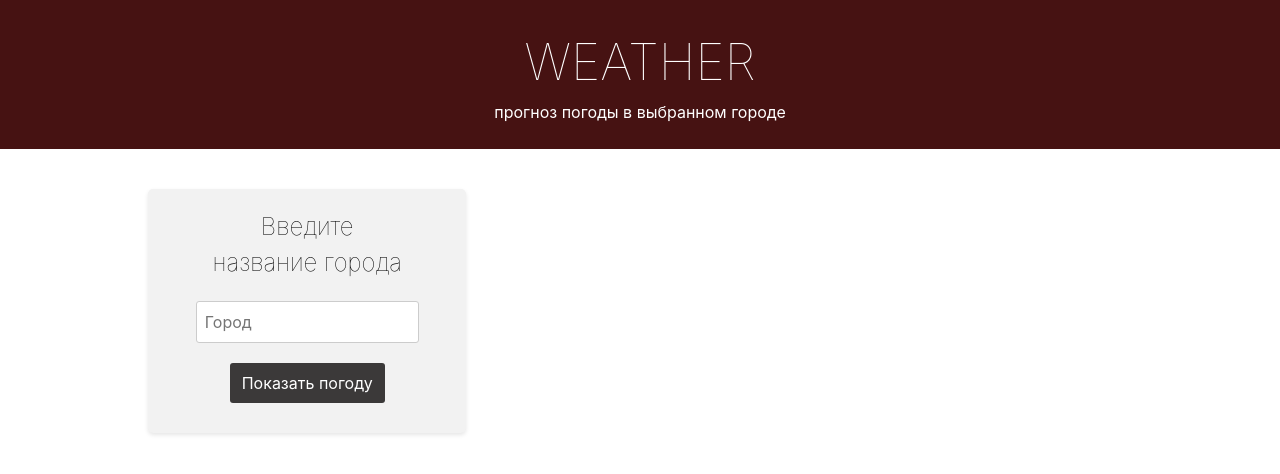
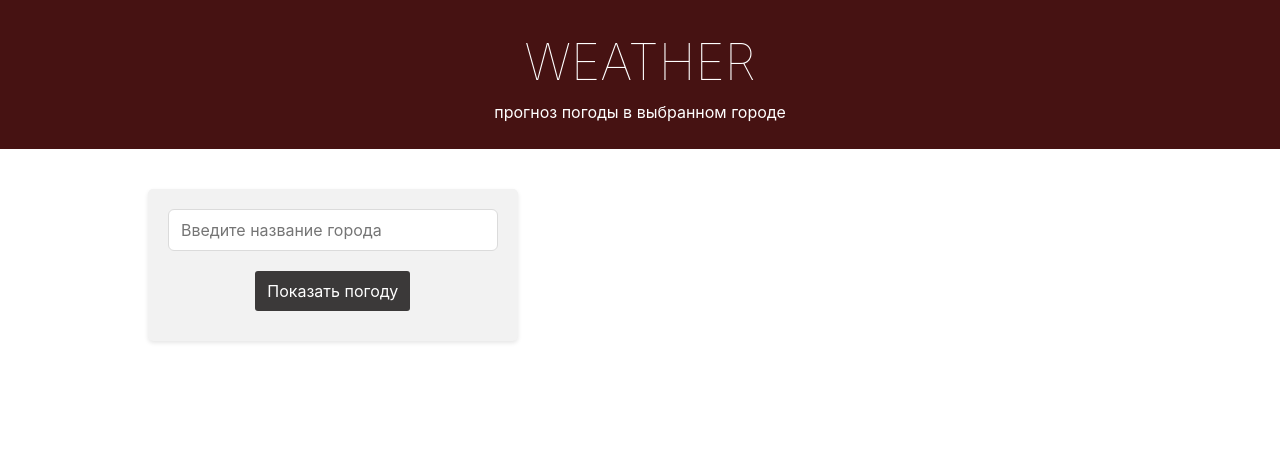
Before and after one commit to pavelisik/weather, a React (Vite) app: page / in a window 1280 px wide. Shown: the top 474 px of the page. Built offline with nearby package versions, Linux system fonts and the light colour scheme.

Commit message:
city input form with autocomplete

```diff
--- a/package.json
+++ b/package.json
@@ -10,12 +10,15 @@
     "preview": "vite preview"
   },
   "dependencies": {
+    "axios": "^1.11.0",
+    "lodash.debounce": "^4.0.8",
     "react": "^19.1.1",
     "react-dom": "^19.1.1",
     "react-hook-form": "^7.62.0"
   },
   "devDependencies": {
     "@eslint/js": "^9.33.0",
+    "@types/lodash.debounce": "^4.0.9",
     "@types/react": "^19.1.10",
     "@types/react-dom": "^19.1.7",
     "@vitejs/plugin-react": "^5.0.0",
--- a/src/components/MainForm.module.css
+++ b/src/components/MainForm.module.css
@@ -11,11 +11,53 @@ h2 {
 }
 
 .city {
-    width: 80%;
-    padding: 8px;
+    width: 100%;
+    padding: 8px 12px;
     margin-bottom: 10px;
-    border: 1px solid #ccc;
-    border-radius: 3px;
+    border: 1px solid #dbdbdb;
+    border-radius: 6px;
+    outline: none;
+}
+
+.city:focus,
+.city:active {
+    border-color: #cccccc;
+}
+
+.inputWrapper {
+    position: relative;
+    width: 100%;
+}
+
+.suggestions {
+    position: absolute;
+    top: calc(100% - 15px);
+    left: 0;
+    right: 0;
+    z-index: 999;
+    background: #fff;
+    border: 1px solid #cccccc;
+    border-top: none;
+    border-radius: 0 0 6px 6px;
+    padding: 0;
+    overflow: hidden;
+    list-style: none;
+}
+
+.suggestions li {
+    background-color: #ffffff;
+    text-align: left;
+    padding: 5px 12px;
+    cursor: pointer;
+    transition: background-color 0.15s ease-in-out;
+}
+
+.suggestions li:last-child {
+    padding-bottom: 8px;
+}
+
+.suggestions li:hover {
+    background-color: #f1f1f1;
 }
 
 button {
@@ -32,3 +74,9 @@ button {
 button:hover {
     background-color: #000000;
 }
+
+.error {
+    color: red;
+    font-size: 13px;
+    margin-top: 4px;
+}
--- a/src/components/MainForm.tsx
+++ b/src/components/MainForm.tsx
@@ -1,14 +1,35 @@
 import { useForm, type SubmitHandler } from 'react-hook-form';
+import { useState, useRef, useEffect } from 'react';
+import axios from 'axios';
 import styles from './MainForm.module.css';
 
 interface CityForm {
     city: string;
 }
 
+interface Suggestion {
+    value: string;
+    data: {
+        city: string;
+        region: string;
+        region_type: string;
+        region_with_type: string;
+    };
+}
+
+// данные для API автокомплита
+const suggestionUrl = 'https://suggestions.dadata.ru/suggestions/api/4_1/rs/suggest/address';
+const suggestionToken = '038cf03c0fcdeaf71d01807fc055484d186fdf0e';
+
+// минимальное число вводимых символов для срабатывания автокомплита
+const minInputSymbols = 2;
+
 const MainForm = () => {
     const {
         register,
         handleSubmit,
+        setValue,
+        getValues,
         formState: { errors },
     } = useForm<CityForm>({
         defaultValues: {
@@ -16,30 +37,109 @@ const MainForm = () => {
         },
     });
 
+    const [suggestions, setSuggestions] = useState<Suggestion[]>([]);
+    const wrapperRef = useRef<HTMLDivElement>(null);
+
+    // запрос на поиск подсказок для автокомплита
+    const fetchSuggestions = async (query: string) => {
+        // если ничего не введено или если введено меньше 2 символов - обнуляем массив с подсказками
+        const trimmedQuery = query.trim();
+        if (trimmedQuery.length < minInputSymbols) {
+            setSuggestions([]);
+            return;
+        }
+        try {
+            const { data } = await axios.post(
+                suggestionUrl,
+                {
+                    query,
+                    count: 5,
+                    from_bound: { value: 'city' },
+                    to_bound: { value: 'city' },
+                },
+                {
+                    headers: {
+                        'Content-Type': 'application/json',
+                        Accept: 'application/json',
+                        Authorization: `Token ${suggestionToken}`,
+                    },
+                }
+            );
+            setSuggestions(data.suggestions || []);
+        } catch (error) {
+            console.error('Ошибка получения подсказок:', error);
+        }
+    };
+
+    // функция изменения текста в input
+    const handleInputChange = (e: React.ChangeEvent<HTMLInputElement>) => {
+        const val = e.target.value;
+        setValue('city', val);
+        fetchSuggestions(val);
+    };
+
+    // функция выбора подсказки из автокомплита
+    const handleSelect = (city: string) => {
+        setValue('city', city);
+        setSuggestions([]);
+    };
+
+    // функция при фокусе на input
+    const handleFocus = () => {
+        const currentVal = getValues('city');
+        if (currentVal.trim().length >= minInputSymbols) {
+            fetchSuggestions(currentVal);
+        }
+    };
+
+    // закрытие автокомплита по клику вне области
+    useEffect(() => {
+        const handleClickOutside = (e: MouseEvent) => {
+            if (wrapperRef.current && !wrapperRef.current.contains(e.target as Node)) {
+                setSuggestions([]);
+            }
+        };
+        document.addEventListener('mousedown', handleClickOutside);
+        return () => {
+            document.removeEventListener('mousedown', handleClickOutside);
+        };
+    }, []);
+
+    // отправка значения при нажатии на кнопку
     const onSubmit: SubmitHandler<CityForm> = async (data) => {
         console.log(`Погода для города ${data.city}`);
     };
 
     return (
         <div className={styles.mainForm}>
-            <form onSubmit={handleSubmit(onSubmit, () => {})} noValidate>
-                <h2>Введите название города</h2>
+            <form onSubmit={handleSubmit(onSubmit)} noValidate autoComplete="off">
+                {/* <h2>Введите название города</h2> */}
+                <div className={styles.inputWrapper} ref={wrapperRef}>
+                    {/* форма для ввода города */}
                     <input
                         type="text"
                         className={styles.city}
-                    {...register('city', {
-                        required: 'Введите название города',
-                        maxLength: {
-                            value: 40,
-                            message: 'Имя не должно превышать 40 символов',
-                        },
-                    })}
-                    placeholder="Город"
+                        {...register('city', { required: 'Введите название города' })}
+                        placeholder="Введите название города"
+                        onChange={handleInputChange}
+                        onFocus={handleFocus}
                         aria-required="true"
                         aria-invalid={!!errors.city}
                     />
-
+                    {/* вывод автокомплита для города */}
+                    {suggestions.length > 0 && (
+                        <ul className={styles.suggestions} role="listbox">
+                            {suggestions.map(({ data }, index) => (
+                                <li key={index} onClick={() => handleSelect(data.city)} role="option">
+                                    {data.city} ({data.region_with_type})
+                                </li>
+                            ))}
+                        </ul>
+                    )}
+                </div>
                 <button type="submit">Показать погоду</button>
+                {/* вывод ошибок формы */}
+                {errors.city && <p className={styles.error}>{errors.city.message}</p>}
             </form>
         </div>
     );
--- a/src/layouts/Content.module.css
+++ b/src/layouts/Content.module.css
@@ -7,16 +7,14 @@
 
 .leftColumn {
     flex: 1;
-    flex-basis: 35%;
-    display: flex;
+    flex-basis: 40%;
     align-items: center;
     align-self: flex-start;
 }
 
 .rightColumn {
     flex: 1;
-    flex-basis: 65%;
-    display: flex;
+    flex-basis: 60%;
     flex-direction: column;
 }
 
```
Also changed, not shown: 1 other file (tests, documents, lock files or other folders). Lines whose indentation alone changed are shown as unchanged.
